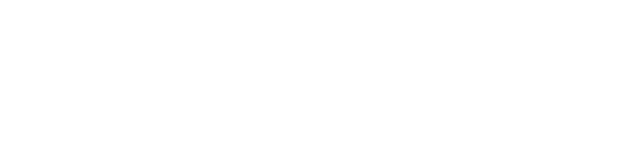
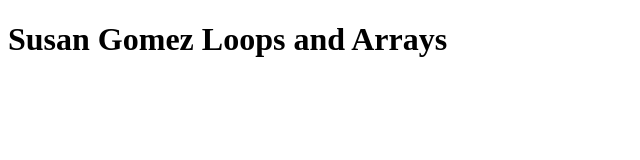
Before and after one commit to 777sgomez/loopsarraysgomez, a plain HTML site: page index.html in a window 1280 px wide. Shown: the whole page, without its empty margins (0-640 px from the left). Drawn offline with Linux system fonts and the light colour scheme.

Commit message:
Added h1 tag to index.html

```diff
--- a/index.html
+++ b/index.html
@@ -4,6 +4,6 @@
     <title>Susan Gomez Loops and Arrays</title>
 </head>
 <body>
-
+    <h1>Susan Gomez Loops and Arrays</h1>
 </body>
 </html>
```
